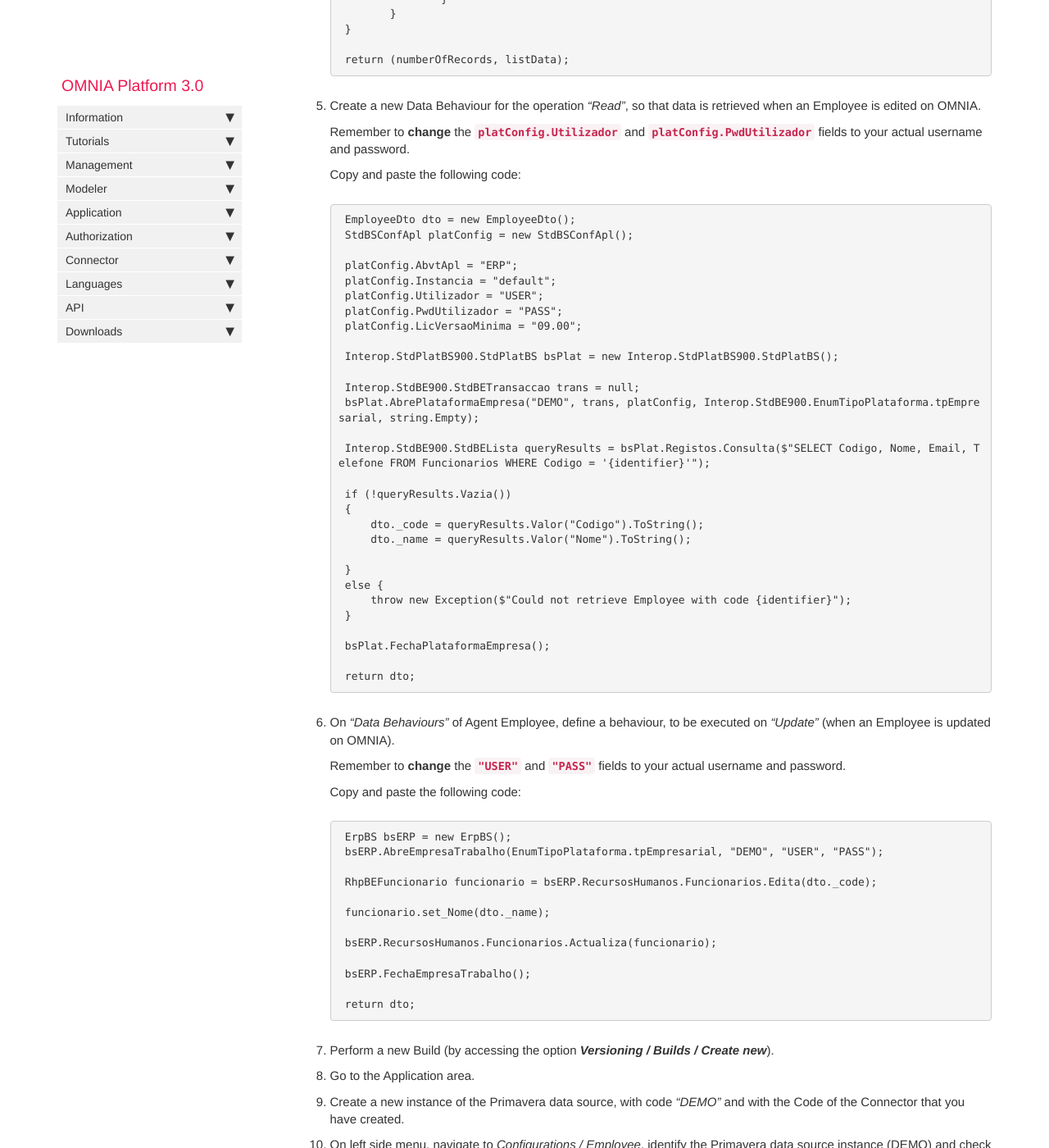
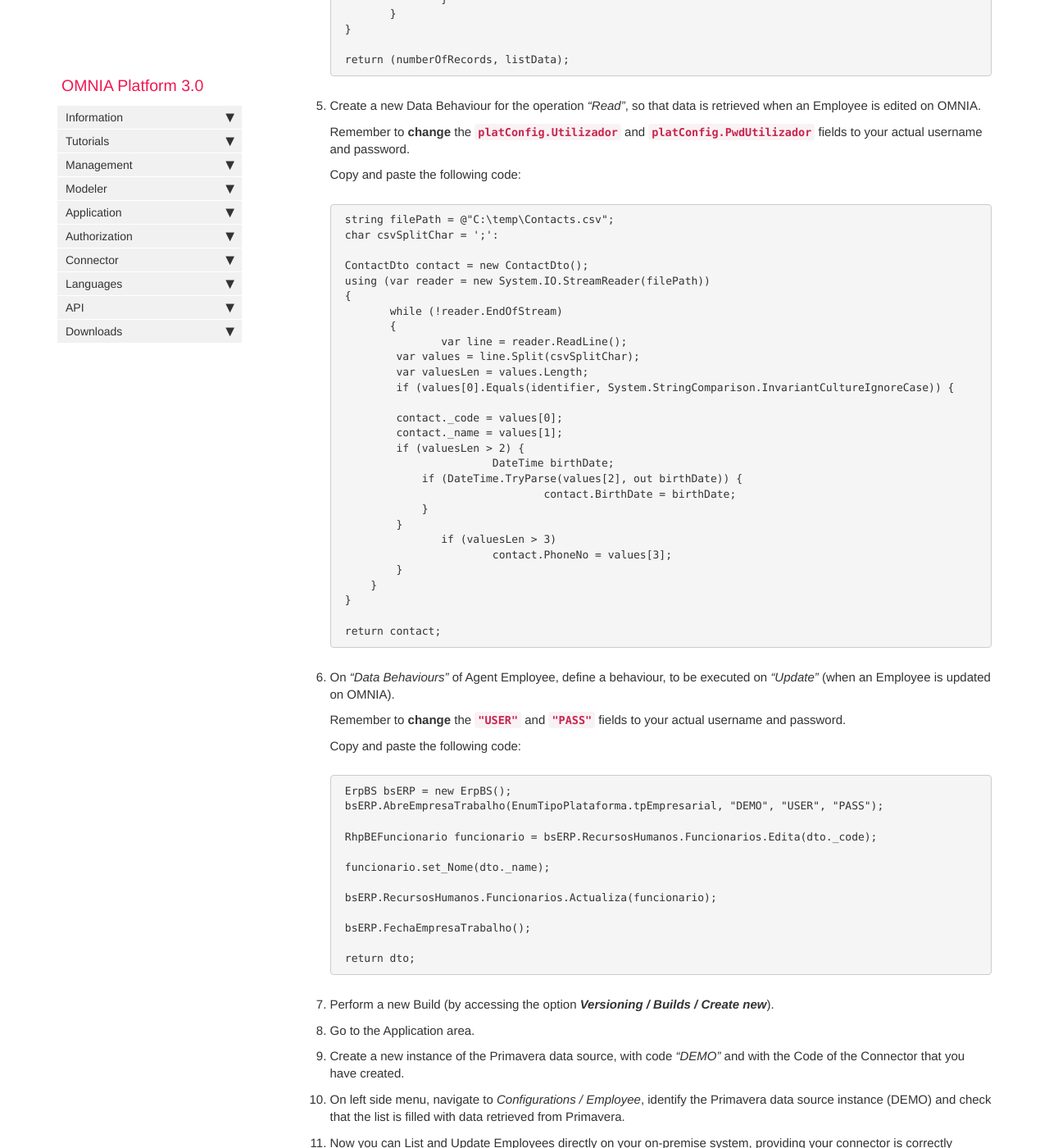
Before and after one commit to daniel8lopes/omnia3, a Jekyll site: the page built from docs/pages/omnia3/Tutorials/omnia3_connectortutorial.md, in a window 1280 px wide and 1400 px high, scrolled down 2816 px. Shown: the whole window at 82% size. Built offline with Jekyll 4.4.1, drawn with Linux system fonts in a browser that asks for light colours; nearby versions of some CDN libraries; comment, search, counter and statistics services are not loaded.

Commit message:
Update omnia3_connectortutorial.md

````diff
--- a/docs/pages/omnia3/Tutorials/omnia3_connectortutorial.md
+++ b/docs/pages/omnia3/Tutorials/omnia3_connectortutorial.md
@@ -90,35 +90,34 @@ This tutorial assumes that you have created a OMNIA tenant ([click here to see h
     Copy and paste the following code:
 
     ```C#
-    EmployeeDto dto = new EmployeeDto();
-    StdBSConfApl platConfig = new StdBSConfApl();
+    string filePath = @"C:\temp\Contacts.csv";
+    char csvSplitChar = ';':
 
-    platConfig.AbvtApl = "ERP";
-    platConfig.Instancia = "default";
-    platConfig.Utilizador = "USER";
-    platConfig.PwdUtilizador = "PASS";
-    platConfig.LicVersaoMinima = "09.00";
+    ContactDto contact = new ContactDto();
+    using (var reader = new System.IO.StreamReader(filePath))
+    {
+    	while (!reader.EndOfStream)
+    	{
+    		var line = reader.ReadLine();
+            var values = line.Split(csvSplitChar);
+            var valuesLen = values.Length;
+            if (values[0].Equals(identifier, System.StringComparison.InvariantCultureIgnoreCase)) {
 
-    Interop.StdPlatBS900.StdPlatBS bsPlat = new Interop.StdPlatBS900.StdPlatBS();
-
-    Interop.StdBE900.StdBETransaccao trans = null;
-    bsPlat.AbrePlataformaEmpresa("DEMO", trans, platConfig, Interop.StdBE900.EnumTipoPlataforma.tpEmpresarial, string.Empty);
-
-    Interop.StdBE900.StdBELista queryResults = bsPlat.Registos.Consulta($"SELECT Codigo, Nome, Email, Telefone FROM Funcionarios WHERE Codigo = '{identifier}'");
-
-    if (!queryResults.Vazia())
-    {
-        dto._code = queryResults.Valor("Codigo").ToString();
-        dto._name = queryResults.Valor("Nome").ToString();
-
-    }
-    else {
-        throw new Exception($"Could not retrieve Employee with code {identifier}");
+            contact._code = values[0];
+            contact._name = values[1];
+            if (valuesLen > 2) {
+    			DateTime birthDate;
+                if (DateTime.TryParse(values[2], out birthDate)) {
+    				contact.BirthDate = birthDate;
+                }
+            }
+    		if (valuesLen > 3)
+    			contact.PhoneNo = values[3];
+            }
+        }
     }
 
-    bsPlat.FechaPlataformaEmpresa();
-
-    return dto;
+    return contact;
     ```
 
 7. On *"Data Behaviours"* of Agent Employee, define a behaviour, to be executed on *"Update"* (when an Employee is updated on OMNIA).
````
